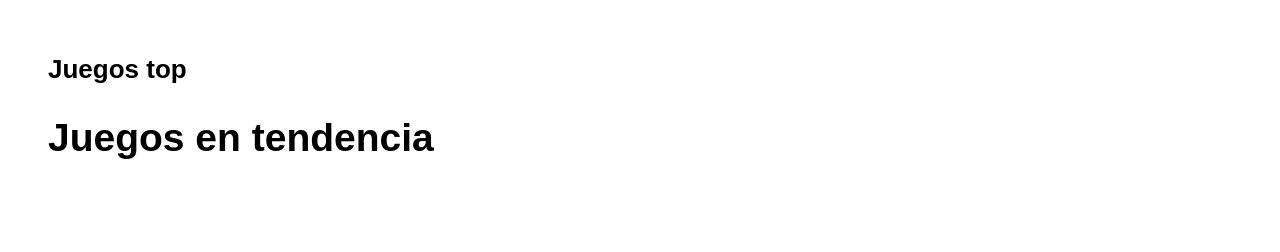
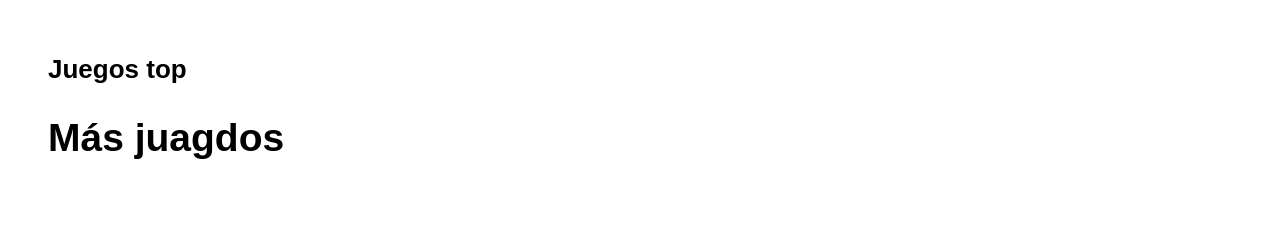
Before and after one commit to Asminuz/Utorrent-negro, a plain HTML site: page index.html in a window 1280 px wide. Shown: the part 2306-2558 px from the top of the page. Drawn offline with Linux system fonts and the light colour scheme.

Commit message:
arreglo1

```diff
--- a/index.html
+++ b/index.html
@@ -104,7 +104,7 @@
     <div class="top-games">
         <h4>Juegos top</h4>
         <br>
-        <h2>Juegos en tendencia</h2>
+        <h2>Más juagdos</h2>
         <div class="btn2">Ver todos</div>
         <div class="top-games-bar">
             <div class="card3">
```
